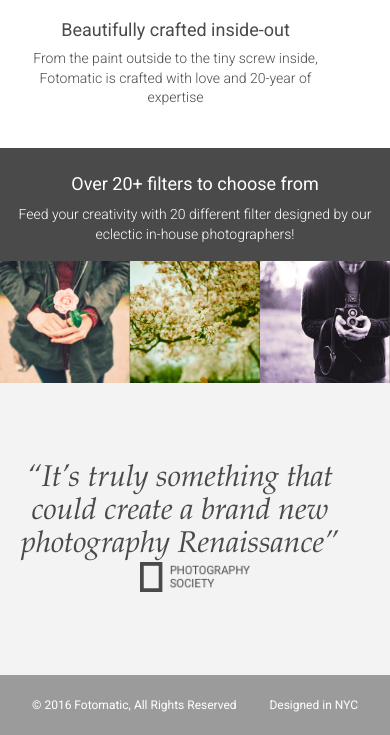
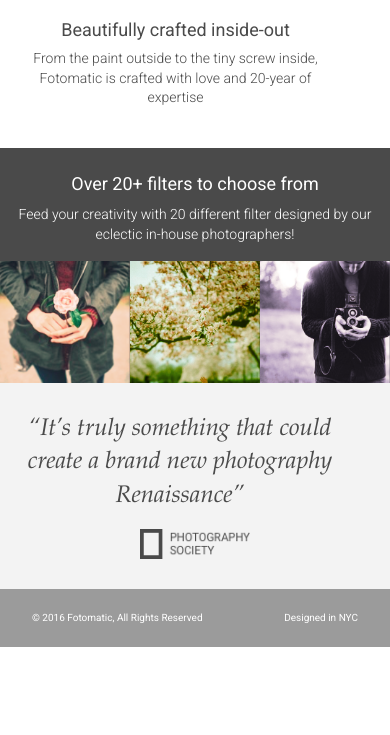
Before and after one commit to fayebrockbank/fotomatic, a plain HTML site: page index.html in a window 390 px wide. Shown: the part 1046-1781 px from the top of the page. After the commit the page ends 1693 px from the top, so only its background shows below. Drawn offline with Linux system fonts and the light colour scheme; a web font is replaced by a local one.

Commit message:
quote fixed and responsive in progress

```diff
--- a/resources/css/style.css
+++ b/resources/css/style.css
@@ -357,7 +357,7 @@ header .mobile {
   padding: 5rem 0;
 }
 
-#quotes-section .content .quote {
+#quotes-section .quote {
   display: block;
   padding-right: 1.875rem;
   font-family: "Palatino", serif;
@@ -372,16 +372,16 @@ header .mobile {
 }
 
 @media only screen and (max-width: 760px) {
-  #quotes-section content {
+  #quotes-section .content {
     padding: 1.875rem .625rem;
   }
 
-  #quotes-section quote {
+  #quotes-section .quote {
     font-size: 1.5rem;
     line-height: 1.4;
   }
 
-  #quotes-section quote-citation {
+  #quotes-section .quote-citation {
     display: block;
     padding-top: 1rem;
     margin: auto;
@@ -405,7 +405,7 @@ footer .copyright {
   flex-grow: 1;
 }
 
-@media only screen and (min-width: 760px) {
+@media only screen and (max-width: 760px) {
   footer .content {
     font-size: .625rem;
   }
```
